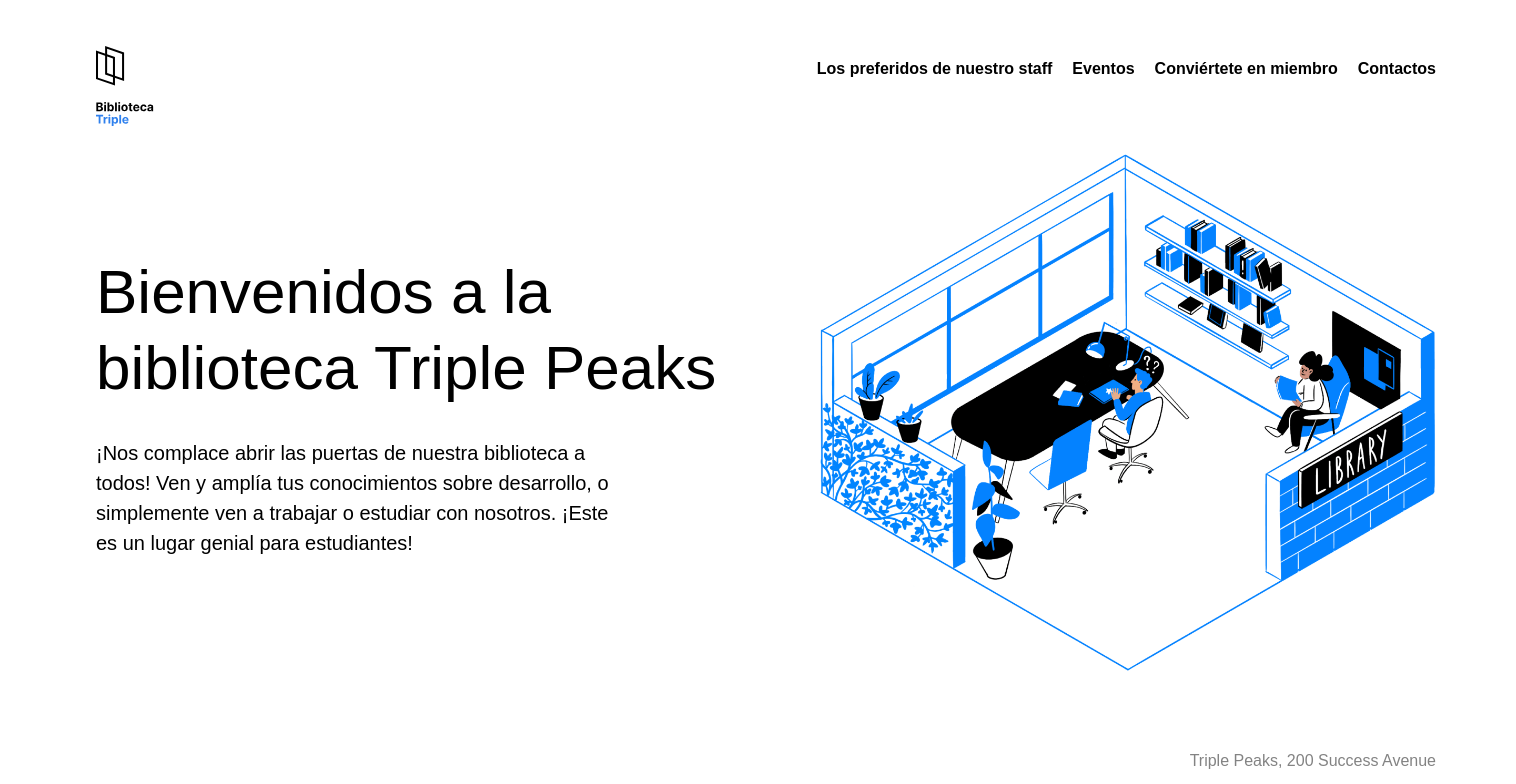
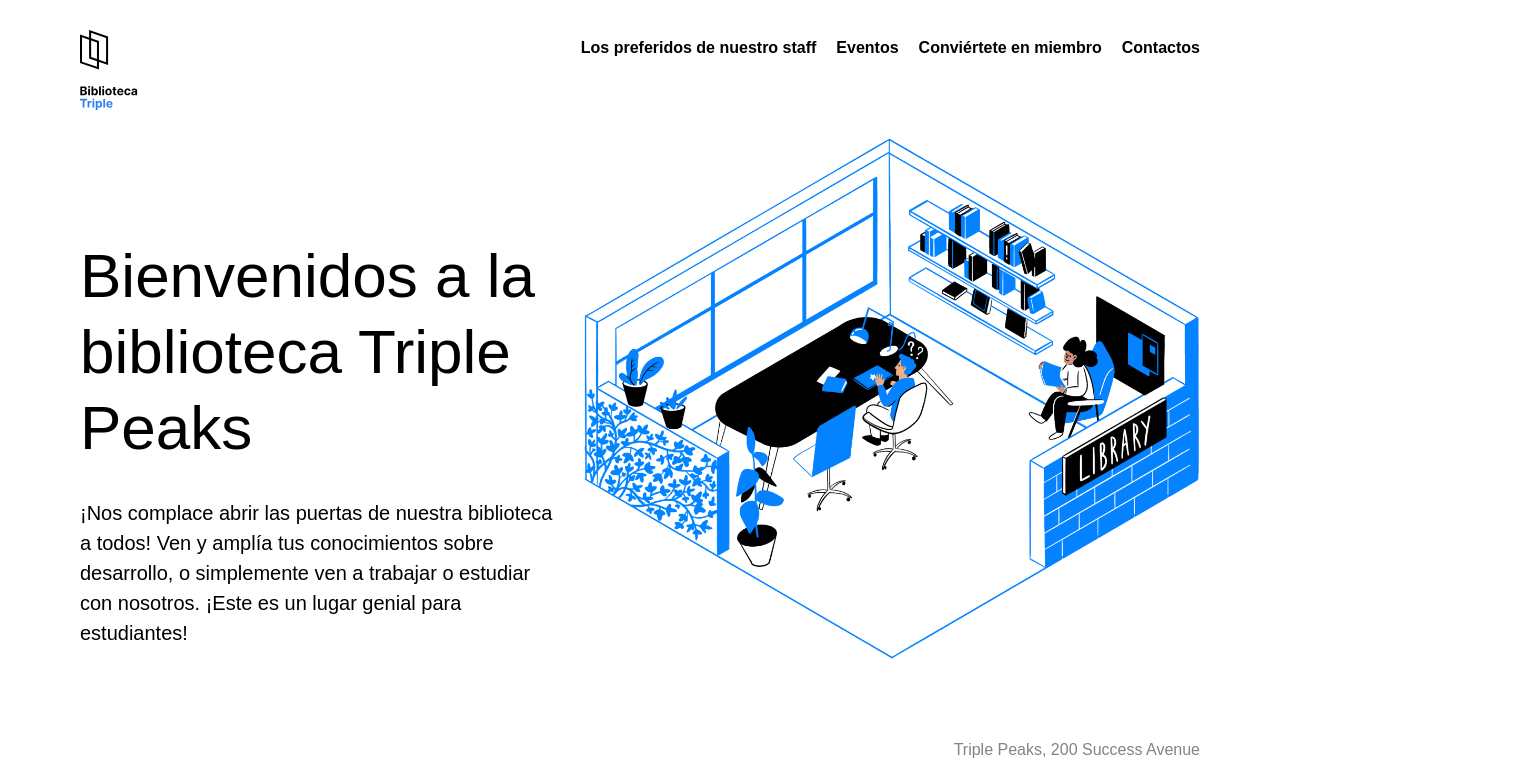
Before and after one commit to Mar-jtorres/web_project_library_es, a plain HTML site: page index.html in a window 1280 px wide. Shown: the top 784 px of the page, 1516 px wide, since content can reach past the window. Drawn offline with Linux system fonts and the light colour scheme.

Commit message:
Actualiza estilos en style.css

```diff
--- a/styles/style.css
+++ b/styles/style.css
@@ -1,9 +1,10 @@
 .page {
-  width: 1500px;
-  margin: 1em;
+  max-width: 1600px;
+  min-width: 1100px;
+  margin: auto;
   font-family: arial, sans-serif;
   font-size: 16px;
-  line-height: 30px;
+  line-height: 20px;
 }
 
 .header {
@@ -18,9 +19,8 @@
 }
 
 .nav {
- display: flex;
- justify-content: space-between;
-
+  display: flex;
+  justify-content: space-between;
 }
 
 .nav__logo {
@@ -43,9 +43,8 @@
 }
 
 .header__content {
-display: flex;
-justify-content: space-between;
-
+  display: flex;
+  justify-content: space-between;
 }
 
 .header__title {
@@ -129,7 +128,6 @@ justify-content: space-between;
   box-sizing: border-box;
   height: 420px;
   width: 360px;
-
 }
 
 .card__content {
@@ -153,7 +151,7 @@ justify-content: space-between;
   margin: 20px 0 0;
   font-size: 16px;
   line-height: 24px;
-  }
+}
 
 .card__footer {
   margin: 0;
```
